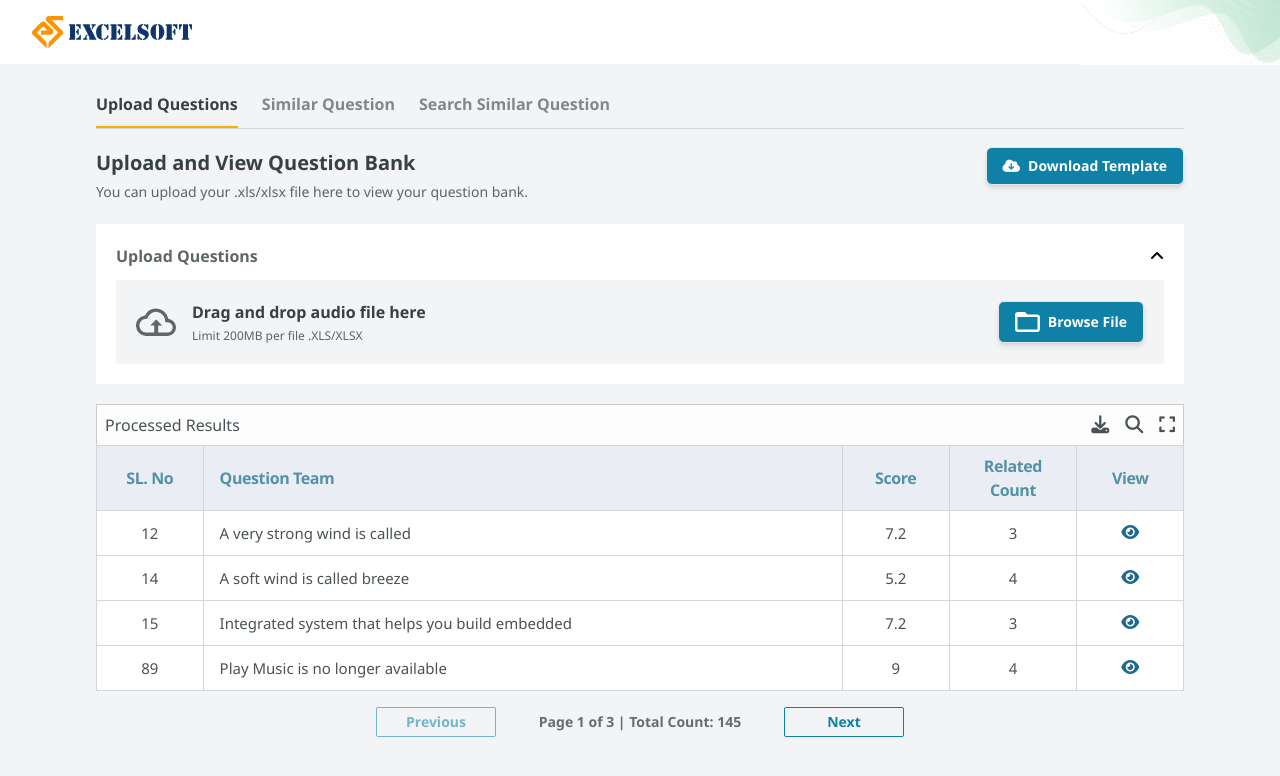
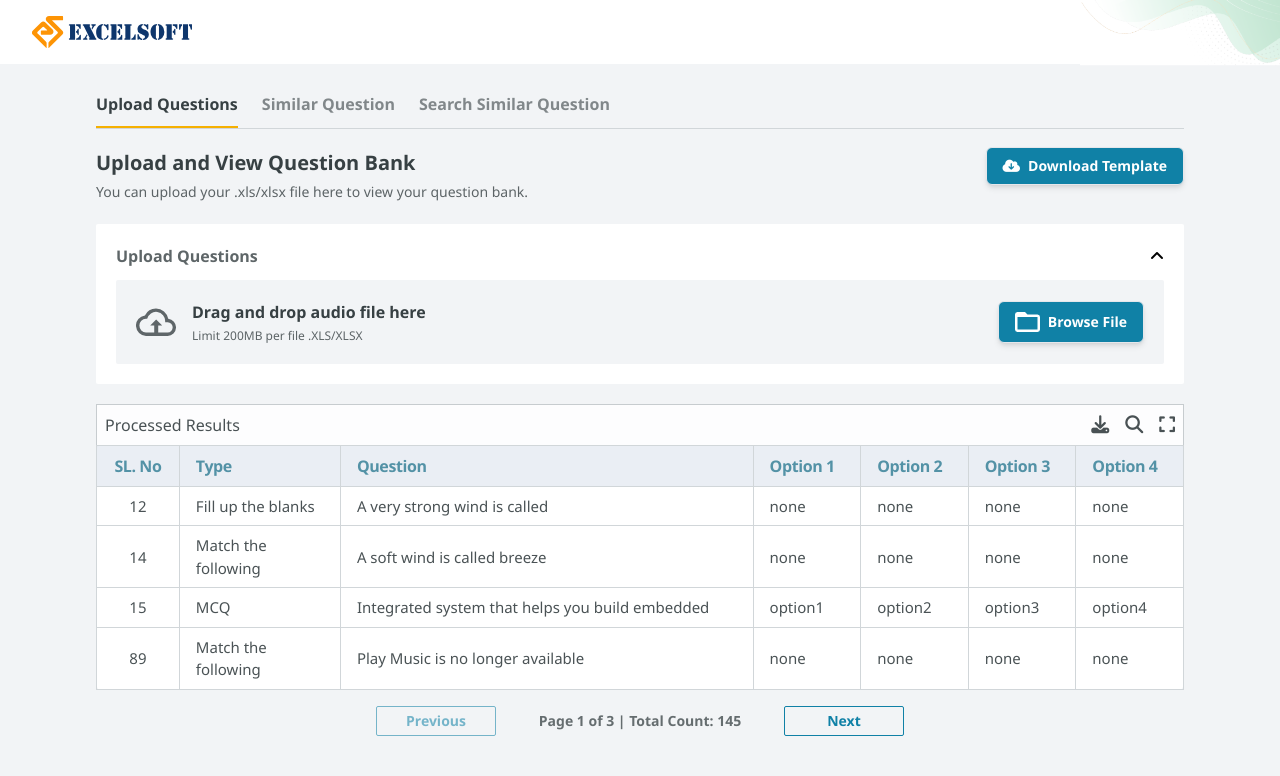
Before and after one commit to rahulgovindaswamy/question-similarity, a React (Create React App) app: page / in a window 1280 px wide. Shown: the top 776 px of the page. Built offline with nearby package versions, Linux system fonts and the light colour scheme; a web font is replaced by a local one.

Commit message:
Added some mock data

```diff
--- a/src/components/Dropdown/Dropdown.tsx
+++ b/src/components/Dropdown/Dropdown.tsx
@@ -4,7 +4,7 @@ import FormControl from "@mui/material/FormControl";
 import Select, { SelectChangeEvent } from "@mui/material/Select";
 
 export default function SelectLabels() {
-  const [filterOption, setFilterOption] = React.useState("");
+  const [filterOption, setFilterOption] = React.useState("Stem");
 
   const handleChange = (event: SelectChangeEvent) => {
     setFilterOption(event.target.value);
--- a/src/components/SearchSimilarQuestions/SearchSimilarQuestions.tsx
+++ b/src/components/SearchSimilarQuestions/SearchSimilarQuestions.tsx
@@ -2,6 +2,40 @@ import { useState } from "react";
 import Button from "../Button/Button";
 import Input from "../Input/Input";
 import SearchInput from "../Input/Input";
+import DataTable from "../DataTable/DataTable";
+
+const rowData: any = [
+  {
+    question: "A very strong wind is called",
+    score: 7.2,
+    slNo: 12,
+  },
+  {
+    question: "A soft wind is called breeze",
+    score: 5.2,
+    slNo: 14,
+  },
+  {
+    question: "Integrated system that helps you build embedded",
+    score: 7.2,
+    slNo: 15,
+  },
+  {
+    question: "Play Music is no longer available",
+    score: 9.0,
+    slNo: 89,
+  },
+];
+const columns = [
+  { id: "slNo", label: "SL. No", width: 100, align: "text-center" },
+  {
+    id: "question",
+    label: "Question Steam",
+    width: 600,
+    align: "text-left",
+  },
+  { id: "score", label: "Score", width: 100, align: "text-center" },
+];
 
 const SearchSimilarQuestions = () => {
   const [questionStem, setQuestionStem] = useState("");
@@ -41,9 +75,11 @@ const SearchSimilarQuestions = () => {
           </div>
         </div>
       </div>
-      <div className="w-full bg-white rounded-sm mt-5 p-5 text-[#374043] font-semibold opacity-70">
-        Please enter a search query before checking similarity.
+      <div className="w-full bg-white rounded-sm mt-5 p-5 text-[#374043] font-semibold opacity-70 mb-5">
+        {/* Please enter a search query before checking similarity. */}
+        Similarity on Question Stem (Search):
       </div>
+      <DataTable rowData={rowData} columns={columns} />
     </div>
   );
 };
--- a/src/components/SimilarQuestions/SimilarQuestions.tsx
+++ b/src/components/SimilarQuestions/SimilarQuestions.tsx
@@ -1,6 +1,51 @@
 import { useState } from "react";
 import SelectLabels from "../Dropdown/Dropdown";
 import CustomMarks from "../Slider/Slider";
+import DataTable from "../DataTable/DataTable";
+
+const rowData: any = [
+  {
+    question: "A very strong wind is called",
+    relatedCount: 3,
+    score: 7.2,
+    slNo: 12,
+  },
+  {
+    question: "A soft wind is called breeze",
+    relatedCount: 4,
+    score: 5.2,
+    slNo: 14,
+  },
+  {
+    question: "Integrated system that helps you build embedded",
+    relatedCount: 3,
+    score: 7.2,
+    slNo: 15,
+  },
+  {
+    question: "Play Music is no longer available",
+    relatedCount: 4,
+    score: 9.0,
+    slNo: 89,
+  },
+];
+const columns = [
+  { id: "slNo", label: "Excel Row No.", width: 150, align: "text-center" },
+  {
+    id: "question",
+    label: "Question Steam",
+    width: 600,
+    align: "text-left",
+  },
+  { id: "score", label: "Score", width: 100, align: "text-center" },
+  {
+    id: "relatedCount",
+    label: "Related Count",
+    width: 120,
+    align: "text-center",
+  },
+  { id: "view", label: "View", width: 100, align: "text-center" },
+];
 
 const SimilarQuestions = () => {
   const [showFilterOption, setShowFilterOption] = useState(true);
@@ -47,10 +92,12 @@ const SimilarQuestions = () => {
           </div>
         )}
       </div>
-      <div className="bg-white rounded-sm mt-5 p-5 text-[#374043] font-semibold opacity-70">
-        Please upload the question file in the first tab to check the Duplicate
-        Questions.
+      <div className="bg-white rounded-sm mt-5 p-5 text-[#374043] font-semibold opacity-70 mb-5">
+        {/* Please upload the question file in the first tab to check the Duplicate
+        Questions. */}
+        Similarity on Question Stem:
       </div>
+      <DataTable rowData={rowData} columns={columns} />
     </div>
   );
 };
--- a/src/components/Slider/Slider.tsx
+++ b/src/components/Slider/Slider.tsx
@@ -27,7 +27,7 @@ export default function CustomMarks() {
       <Slider
         marks={marks}
         step={1}
-        value={val}
+        value={5}
         valueLabelDisplay="auto"
         min={MIN}
         max={MAX}
--- a/src/components/UploadQuestions/UploadQuestions.tsx
+++ b/src/components/UploadQuestions/UploadQuestions.tsx
@@ -3,46 +3,75 @@ import Button from "../Button/Button";
 import DataTable from "../DataTable/DataTable";
 const rowData: any = [
   {
+    type: "Fill up the blanks",
     question: "A very strong wind is called",
-    relatedCount: 3,
-    score: 7.2,
+    option1: "none",
+    option2: "none",
+    option3: "none",
+    option4: "none",
     slNo: 12,
   },
   {
+    type: "Match the following",
     question: "A soft wind is called breeze",
-    relatedCount: 4,
-    score: 5.2,
+    option1: "none",
+    option2: "none",
+    option3: "none",
+    option4: "none",
     slNo: 14,
   },
   {
+    type: "MCQ",
     question: "Integrated system that helps you build embedded",
-    relatedCount: 3,
-    score: 7.2,
+    option1: "option1",
+    option2: "option2",
+    option3: "option3",
+    option4: "option4",
     slNo: 15,
   },
   {
+    type: "Match the following",
     question: "Play Music is no longer available",
-    relatedCount: 4,
-    score: 9.0,
+    option1: "none",
+    option2: "none",
+    option3: "none",
+    option4: "none",
     slNo: 89,
   },
 ];
 const columns = [
   { id: "slNo", label: "SL. No", width: 100, align: "text-center" },
+  { id: "type", label: "Type", width: 200, align: "text-left" },
   {
     id: "question",
-    label: "Question Team",
+    label: "Question",
     width: 600,
     align: "text-left",
   },
-  { id: "score", label: "Score", width: 100, align: "text-center" },
   {
-    id: "relatedCount",
-    label: "Related Count",
+    id: "option1",
+    label: "Option 1",
     width: 120,
-    align: "text-center",
+    align: "text-left",
   },
-  { id: "view", label: "View", width: 100, align: "text-center" },
+  {
+    id: "option2",
+    label: "Option 2",
+    width: 120,
+    align: "text-left",
+  },
+  {
+    id: "option3",
+    label: "Option 3",
+    width: 120,
+    align: "text-left",
+  },
+  {
+    id: "option4",
+    label: "Option 4",
+    width: 120,
+    align: "text-left",
+  },
 ];
 
 const UploadQuestions = () => {
```
Also changed, not shown: 1 other file (tests, documents, lock files or other folders).
